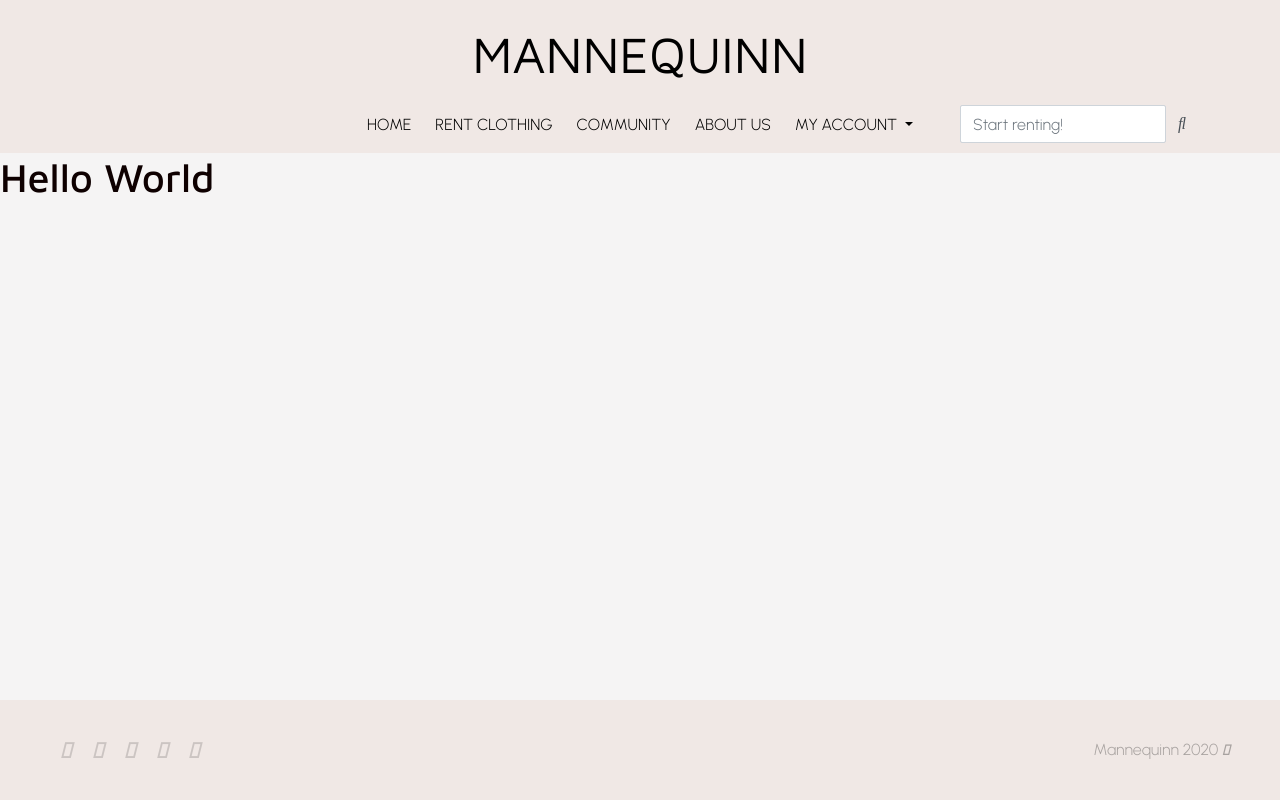
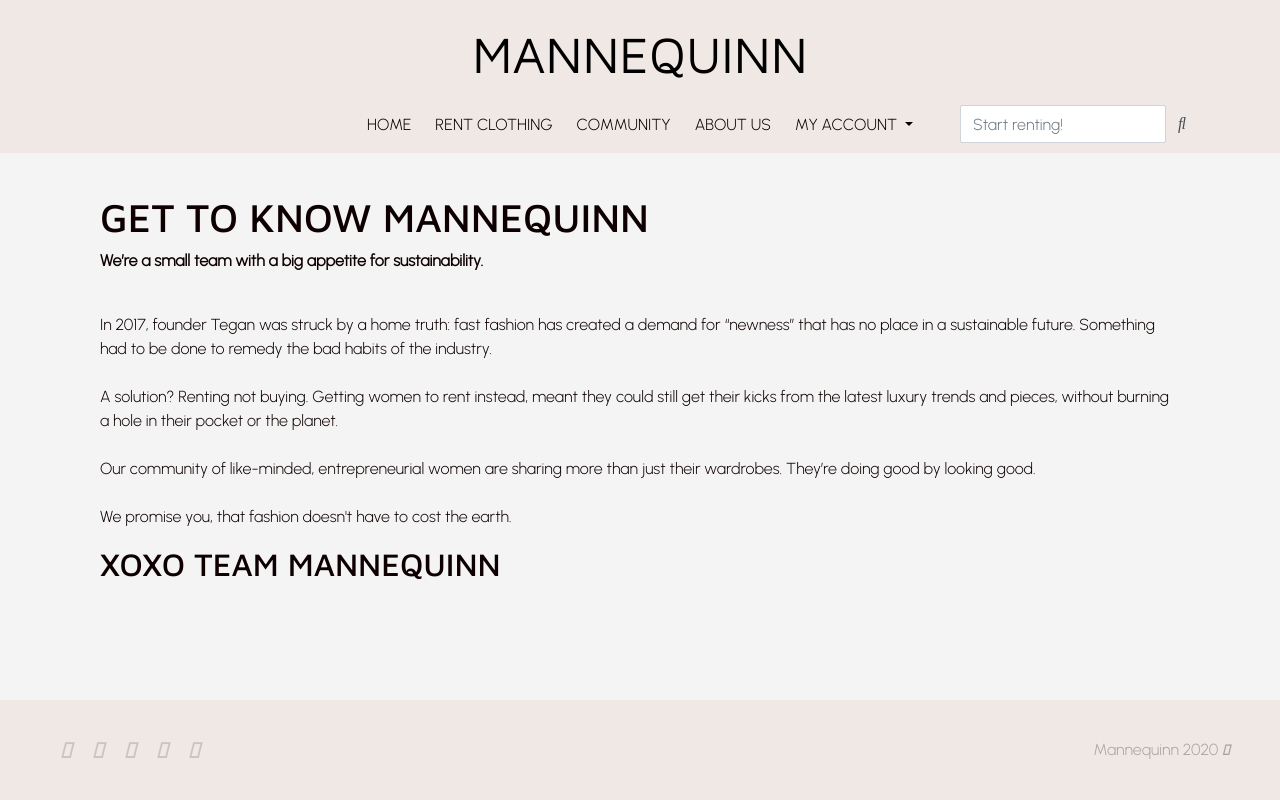
Before and after one commit to tc-gray/mannequin, a Rails app: page /about-us in a window 1280 px wide. Run offline with Rails 7, Linux system fonts and the light colour scheme; a user stored in the database is signed in; style sheets or scripts are compiled from the project's sources; parts of the project's set-up code (start-up, migrations or seed data) failed here and were passed over; some libraries are stand-ins or nearby versions; some web fonts are replaced.

Commit message:
Small front end bits, about us + accordian text

```diff
--- a/app/assets/stylesheets/application.scss
+++ b/app/assets/stylesheets/application.scss
@@ -15,3 +15,4 @@
 @import "pages/index";
 @import "pages/new";
 @import "pages/community";
+@import "pages/about_us"
--- /dev/null
+++ b/app/assets/stylesheets/pages/_about_us.scss
@@ -0,0 +1,3 @@
+.title {
+  padding-top: 40px;
+}
--- a/app/views/pages/about_us.html.erb
+++ b/app/views/pages/about_us.html.erb
@@ -1 +1,20 @@
-<h1>Hello World</h1>
+
+<div class="container">
+<div class="container title">
+<h1>GET TO KNOW MANNEQUINN</h1>
+</div>
+<div class="container">
+<p><strong>We’re a small team with a big appetite for sustainability.</strong></p><br>
+<p>In 2017, founder Tegan was struck by a home truth: fast fashion has created a demand for “newness” that has no place in a sustainable future.
+Something had to be done to remedy the bad habits of the industry.<br><br>
+
+A solution? Renting not buying. Getting women to rent instead, meant they could still get their kicks from the latest luxury trends and pieces, without burning a hole in their pocket or the planet.<br><br>
+
+
+Our community of like-minded, entrepreneurial women are sharing more than just their wardrobes. They’re doing good by looking good.
+
+<br><br>We promise you, that fashion doesn't have to cost the earth.</p>
+
+<h2>XOXO TEAM MANNEQUINN</h2>
+</div>
+</div>
--- a/app/views/shared/_navbar.html.erb
+++ b/app/views/shared/_navbar.html.erb
@@ -16,8 +16,8 @@
        <%= link_to 'Community', community_path, class: 'nav-link' %>
     </li>
     <li class="nav-item">
-      <a class="nav-link" href="#">About Us</a>
-      <%# <%= link_to 'About Us', ##, class: 'nav-link' %>
+      <%# <a class="nav-link" href="#">About Us</a> %>
+      <%= link_to 'About Us', about_us_path, class: 'nav-link' %>
     </li>
     <li class="nav-item">
       <%# <a class="nav-link" href="#" tabindex="-1" aria-disabled="true">Sign in/Register</a> %>
```
Also changed, not shown: app/views/shared/_accordion.html.erb (+7 -7 lines).
